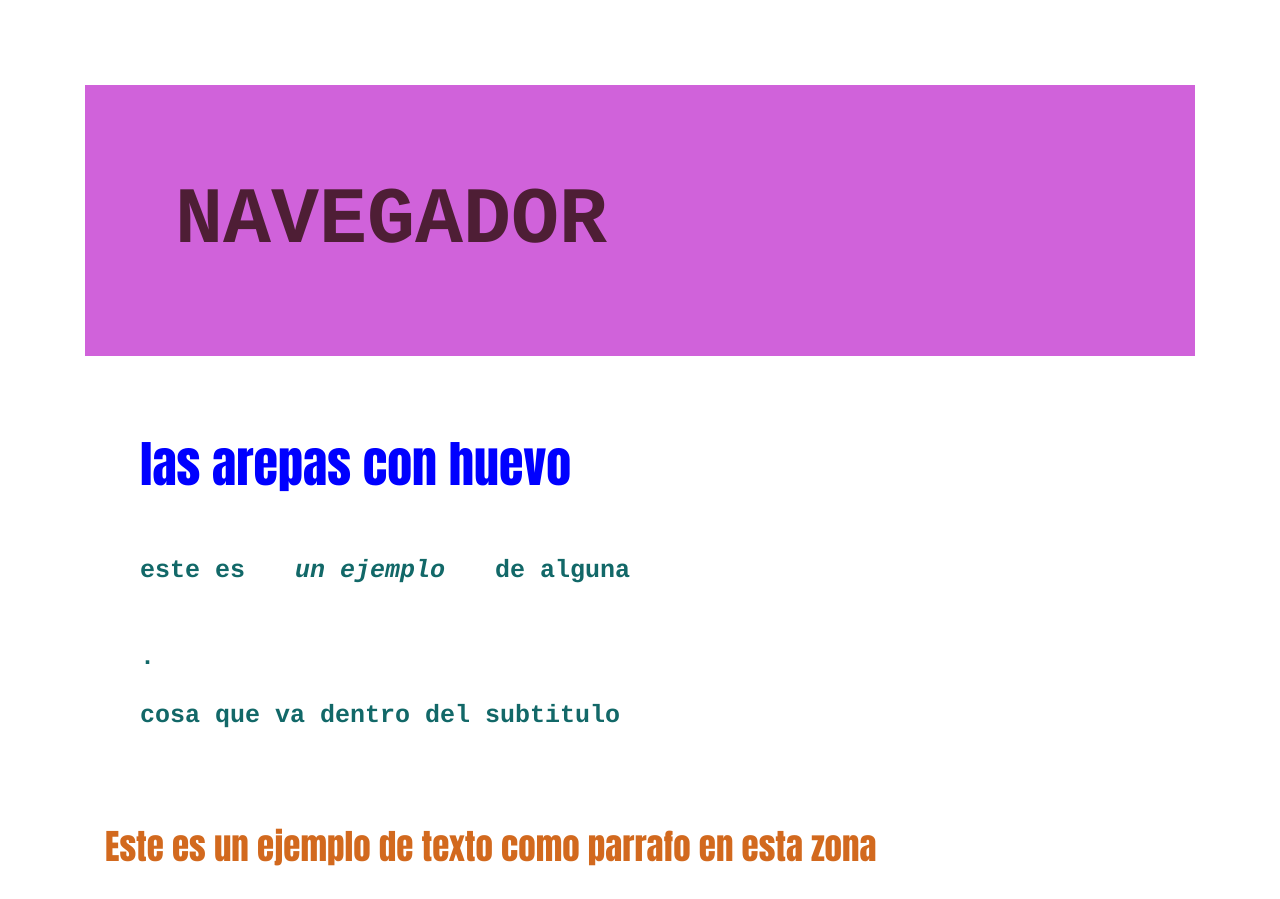
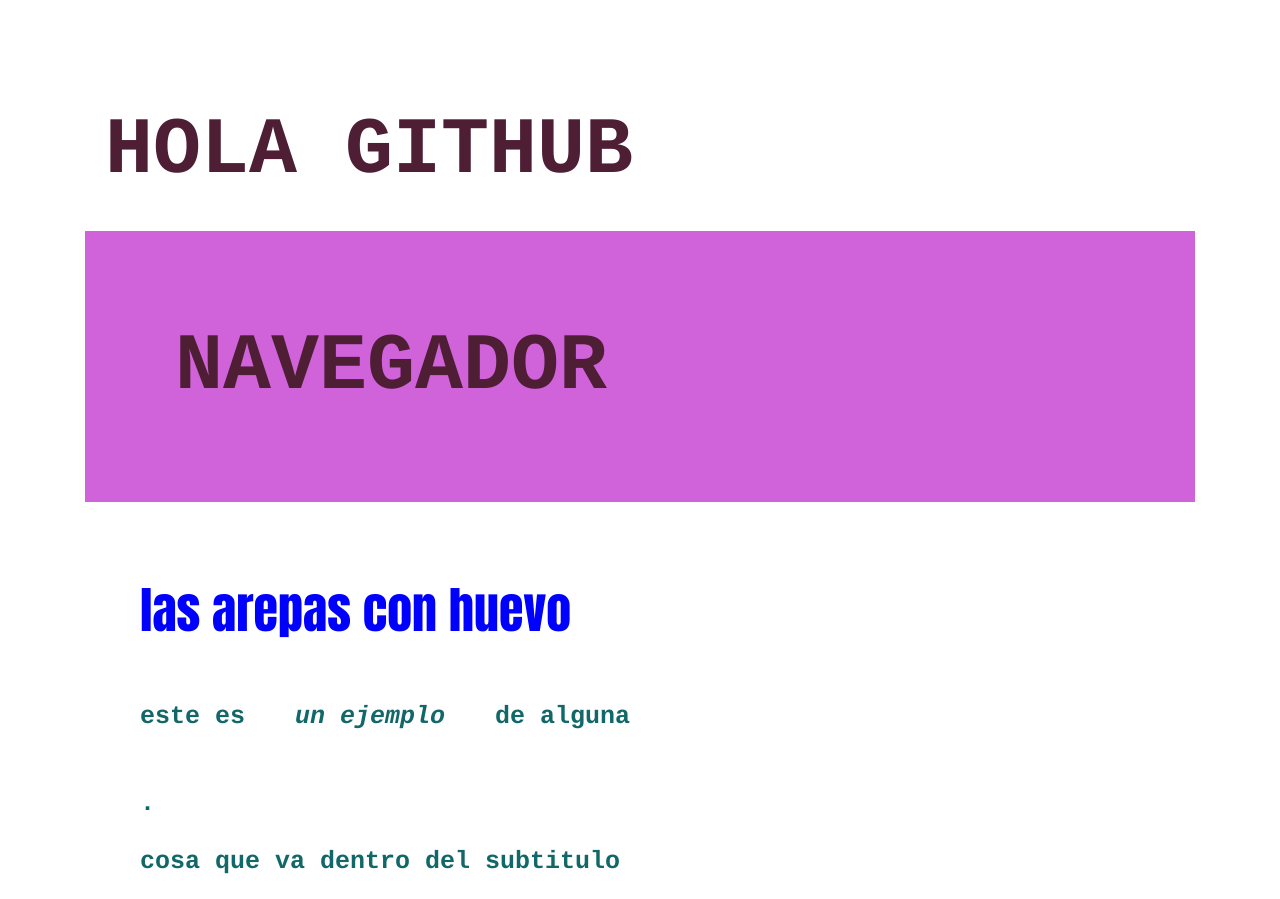
Before and after one commit to paulacediel0826/primer-trabajo, a plain HTML site: page index.html in a window 1280 px wide. Shown: the top 899 px of the page. Drawn offline with Linux system fonts and the light colour scheme.

Commit message:
otro commit

```diff
--- a/index.html
+++ b/index.html
@@ -8,6 +8,7 @@
     <link rel="stylesheet" href="styles.css">
 </head>
     <body>
+        <h1>HOLA GITHUB</h1>
         <header class="nav">
             <nav>    <h1 href="#">NAVEGADOR</h1>
             </nav>
```
